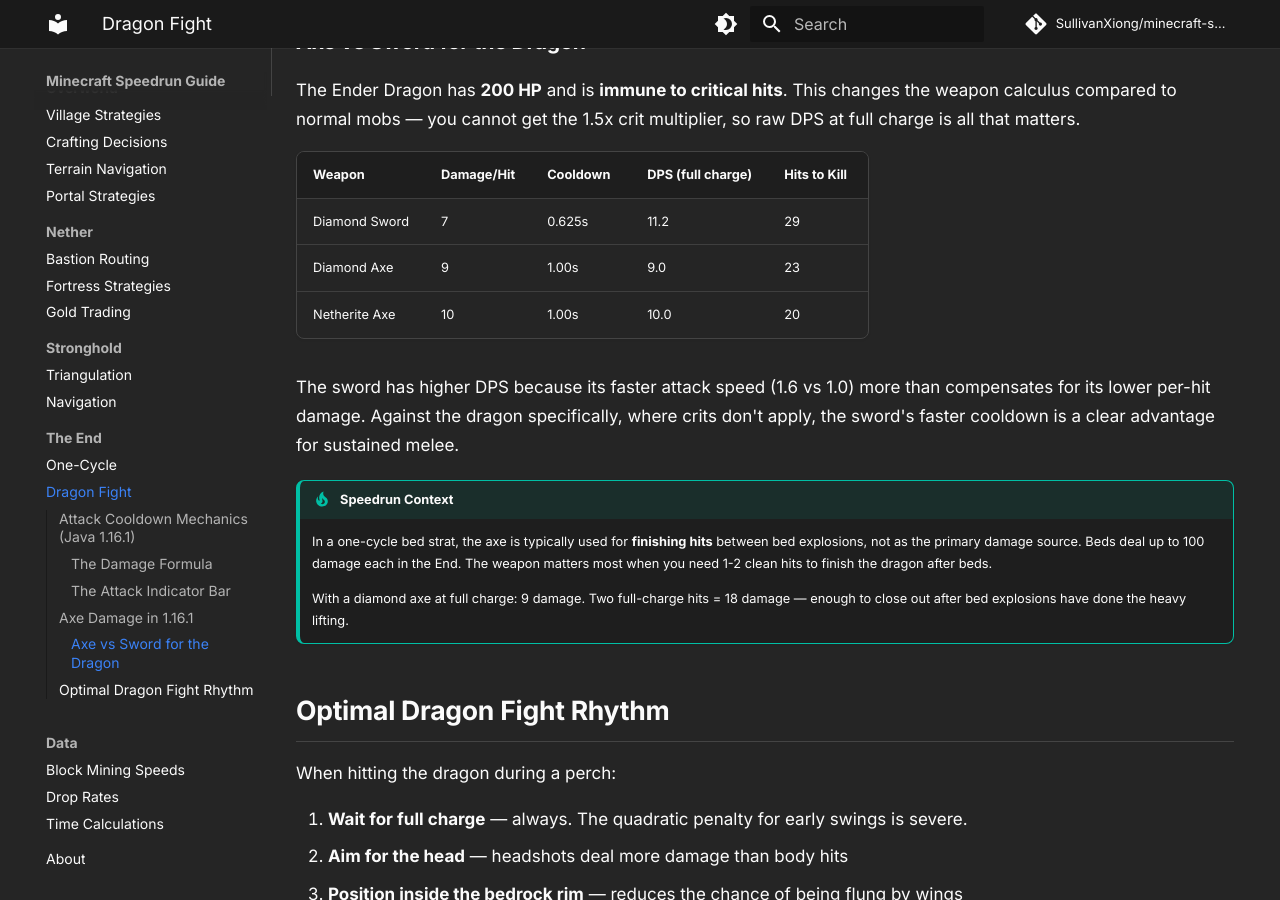
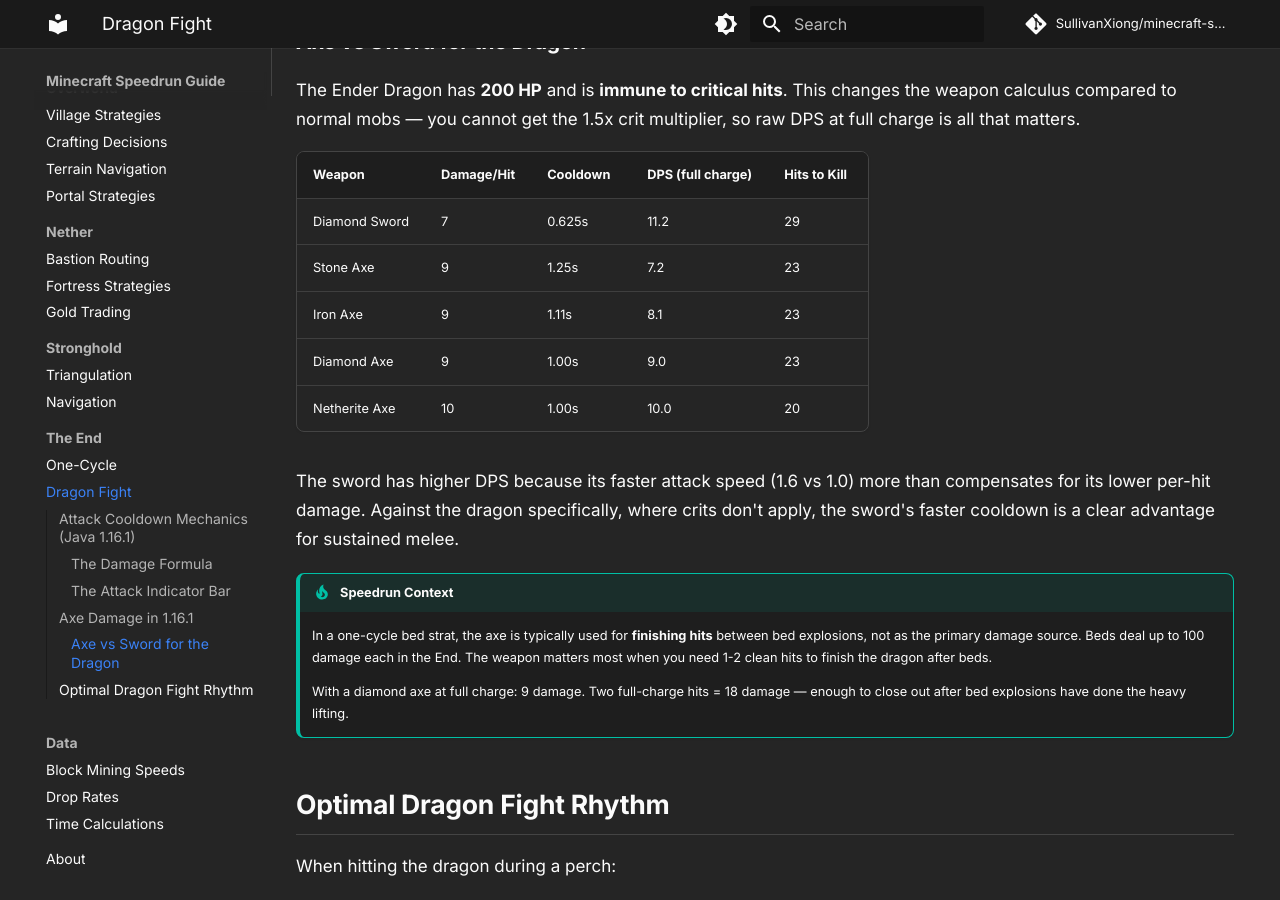
Before and after one commit to SullivanXiong/minecraft-speedrun-guide, an MkDocs documentation site: the page built from docs/end/dragon-fight.md, in a window 1280 px wide and 900 px high, scrolled down 2212 px. Built offline with MkDocs 1.6.1 and Material for MkDocs 9.7.7, drawn with Linux system fonts in a browser that asks for light colours; comment, search, counter and statistics services are not loaded.

Commit message:
feat: Add stone and iron axe to dragon fight DPS comparison

```diff
--- a/docs/end/dragon-fight.md
+++ b/docs/end/dragon-fight.md
@@ -64,6 +64,8 @@
 | Weapon | Damage/Hit | Cooldown | DPS (full charge) | Hits to Kill |
 |--------|-----------|----------|-------------------|-------------|
 | Diamond Sword | 7 | 0.625s | 11.2 | 29 |
+| Stone Axe | 9 | 1.25s | 7.2 | 23 |
+| Iron Axe | 9 | 1.11s | 8.1 | 23 |
 | Diamond Axe | 9 | 1.00s | 9.0 | 23 |
 | Netherite Axe | 10 | 1.00s | 10.0 | 20 |
 
```
